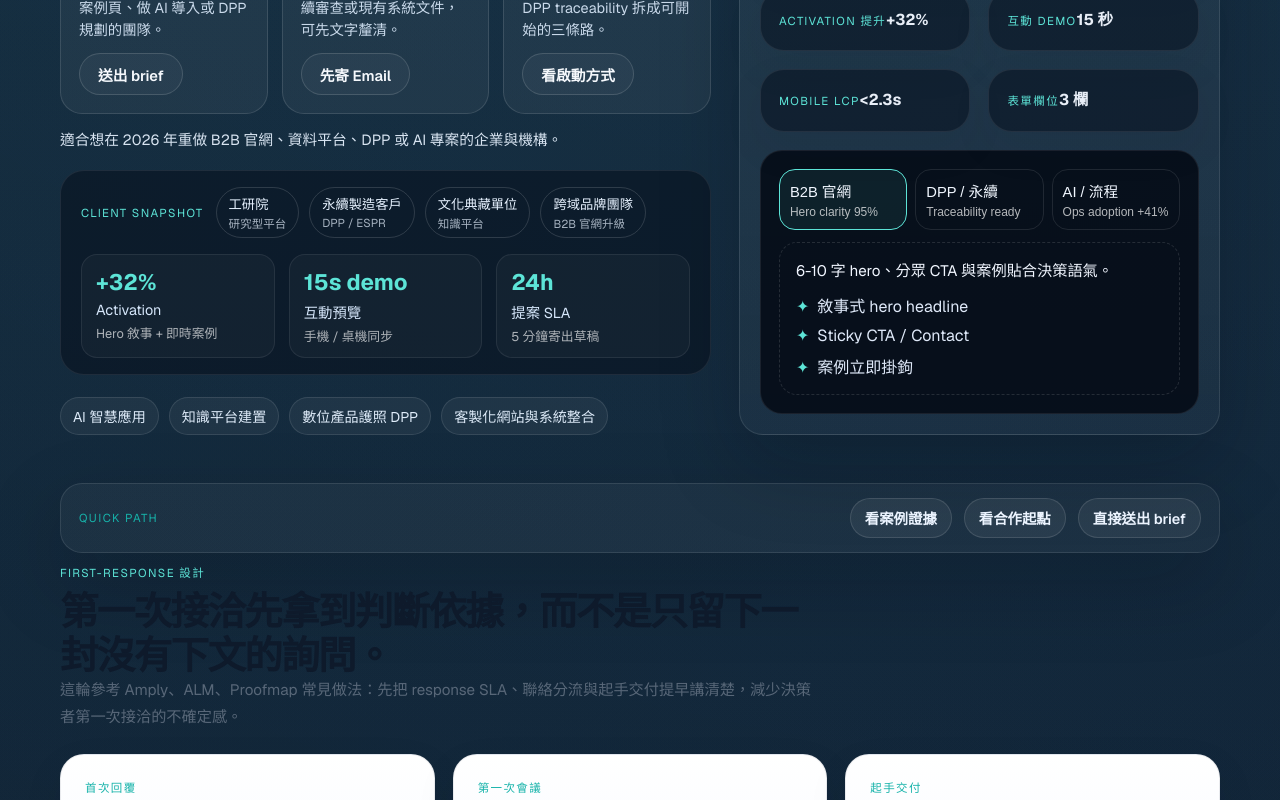
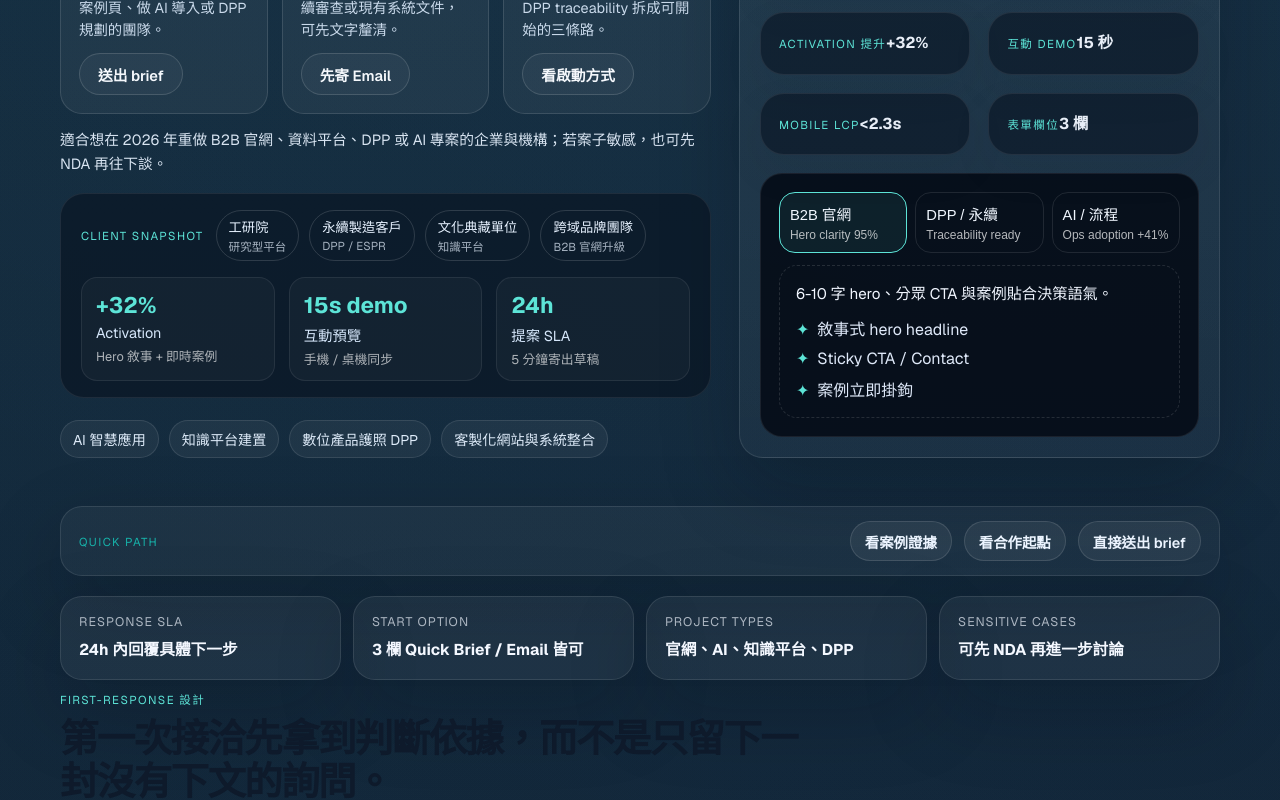
Before and after one commit to yangyen1977-wq/daoyi-website-2026, a Next.js app: page / in a window 1280 px wide. Shown: the part 1940-2740 px from the top of the page. Built offline with nearby package versions, Linux system fonts and the light colour scheme.

Commit message:
Refine homepage trust and buyer clarity

```diff
--- a/src/app/globals.css
+++ b/src/app/globals.css
@@ -375,6 +375,54 @@ a:hover {
   font-weight: 600;
 }
 
+.homepage-trust-strip {
+  padding: 12px 0 8px;
+}
+
+.homepage-trust-strip-grid {
+  display: grid;
+  grid-template-columns: repeat(4, minmax(0, 1fr));
+  gap: 12px;
+}
+
+.homepage-trust-chip {
+  padding: 16px 18px;
+  border-radius: 22px;
+  border: 1px solid rgba(255, 255, 255, 0.1);
+  background: rgba(255, 255, 255, 0.05);
+  box-shadow: var(--shadow);
+  display: grid;
+  gap: 8px;
+}
+
+.homepage-trust-chip span {
+  color: rgba(232, 238, 247, 0.7);
+  font-size: 0.78rem;
+  letter-spacing: 0.08em;
+  text-transform: uppercase;
+}
+
+.homepage-trust-chip strong {
+  color: #f4f8ff;
+  font-size: 0.98rem;
+  line-height: 1.55;
+}
+
+.buyer-signal-card {
+  display: grid;
+  gap: 12px;
+  min-height: 100%;
+}
+
+.buyer-signal-card h3 {
+  font-size: 1.08rem;
+  line-height: 1.5;
+}
+
+.buyer-signal-grid {
+  margin-top: 6px;
+}
+
 .hero-grid {
   display: grid;
   grid-template-columns: 1.15fr 0.85fr;
@@ -1978,7 +2026,8 @@ a:hover {
   .fit-grid,
   .mobile-experience-grid,
   .case-story-grid,
-  .contact-fast-facts {
+  .contact-fast-facts,
+  .homepage-trust-strip-grid {
     grid-template-columns: 1fr;
   }
   .snapshot-grid,
--- a/src/app/layout.tsx
+++ b/src/app/layout.tsx
@@ -79,7 +79,7 @@ const structuredData = [
 export const metadata: Metadata = {
   metadataBase: new URL(siteConfig.url),
   title: {
-    default: `${siteConfig.name} | B2B 官網・AI・知識平台・DPP 數位解決方案`,
+    default: `${siteConfig.name} | B2B 官網改版、AI 導入、知識平台與 DPP 解決方案`,
     template: `%s | ${siteConfig.shortName}`,
   },
   description: siteConfig.description,
--- a/src/app/page.tsx
+++ b/src/app/page.tsx
@@ -24,6 +24,8 @@ import {
   evidenceMatrix,
   engagementPackages,
   engagementSteps,
+  homepageTrustStrip,
+  homepageBuyerSignals,
 } from "@/lib/site";
 import { Hero } from "@/components/hero";
 import { QuickBriefForm } from "@/components/quick-brief-form";
@@ -91,6 +93,19 @@ export default function Home() {
                 </a>
               ))}
             </div>
+          </div>
+        </div>
+      </section>
+
+      <section className="homepage-trust-strip" aria-label="道易合作信任條件">
+        <div className="shell">
+          <div className="homepage-trust-strip-grid">
+            {homepageTrustStrip.map((item) => (
+              <article key={item.label} className="homepage-trust-chip">
+                <span>{item.label}</span>
+                <strong>{item.value}</strong>
+              </article>
+            ))}
           </div>
         </div>
       </section>
@@ -196,6 +211,22 @@ export default function Home() {
               <Link href={item.href} className="button-secondary inline-button">
                 {item.cta}
               </Link>
+            </article>
+          ))}
+        </div>
+      </Section>
+
+      <Section
+        eyebrow="決策者常見疑問"
+        title="成熟 B2B 官網不是只展示，而是先快速解除決策疑慮。"
+        description="這輪參考 Amply、Axon Garside 與多個技術型官網案例，補上 buyer-side 常見問題，讓首頁更像一個可快速判斷的業務入口。"
+      >
+        <div className="card-grid three-up buyer-signal-grid">
+          {homepageBuyerSignals.map((item) => (
+            <article key={item.title} className="feature-surface buyer-signal-card">
+              <span className="mini-label accent">Buyer signal</span>
+              <h3>{item.title}</h3>
+              <p>{item.detail}</p>
             </article>
           ))}
         </div>
--- a/src/components/hero.tsx
+++ b/src/components/hero.tsx
@@ -98,7 +98,7 @@ export function Hero() {
             })}
           </div>
 
-          <div className="hero-cta-note">適合想在 2026 年重做 B2B 官網、資料平台、DPP 或 AI 專案的企業與機構。</div>
+          <div className="hero-cta-note">適合想在 2026 年重做 B2B 官網、資料平台、DPP 或 AI 專案的企業與機構；若案子敏感，也可先 NDA 再往下談。</div>
 
           <HeroProofBar />
 
--- a/src/lib/site.ts
+++ b/src/lib/site.ts
@@ -32,6 +32,28 @@ export const heroClients = [
   { name: "永續製造客戶", context: "DPP / ESPR" },
   { name: "文化典藏單位", context: "知識平台" },
   { name: "跨域品牌團隊", context: "B2B 官網升級" },
+];
+
+export const homepageTrustStrip = [
+  { label: "Response SLA", value: "24h 內回覆具體下一步" },
+  { label: "Start option", value: "3 欄 Quick Brief / Email 皆可" },
+  { label: "Project types", value: "官網、AI、知識平台、DPP" },
+  { label: "Sensitive cases", value: "可先 NDA 再進一步討論" },
+];
+
+export const homepageBuyerSignals = [
+  {
+    title: "你們是做網站，還是做系統 / AI？",
+    detail: "道易不是只做頁面，而是把品牌訊息、資料欄位、流程與交付節奏一起整合；適合需要同時處理官網、平台、AI 或 DPP 的團隊。",
+  },
+  {
+    title: "第一次聯絡會不會只得到很空泛的回覆？",
+    detail: "首頁直接寫清楚 24h 回覆 SLA、30 分鐘對焦會議與 first-offer 診斷，降低 B2B 採購常見的不確定感。",
+  },
+  {
+    title: "案例很多，但能不能快速判斷跟我有沒有關？",
+    detail: "先用角色切口、代表案例與成果訊號做首頁分流，讓品牌、營運、永續三種決策者都能快速找到自己的起點。",
+  },
 ];
 
 export const heroDecisionMetrics = [
```
